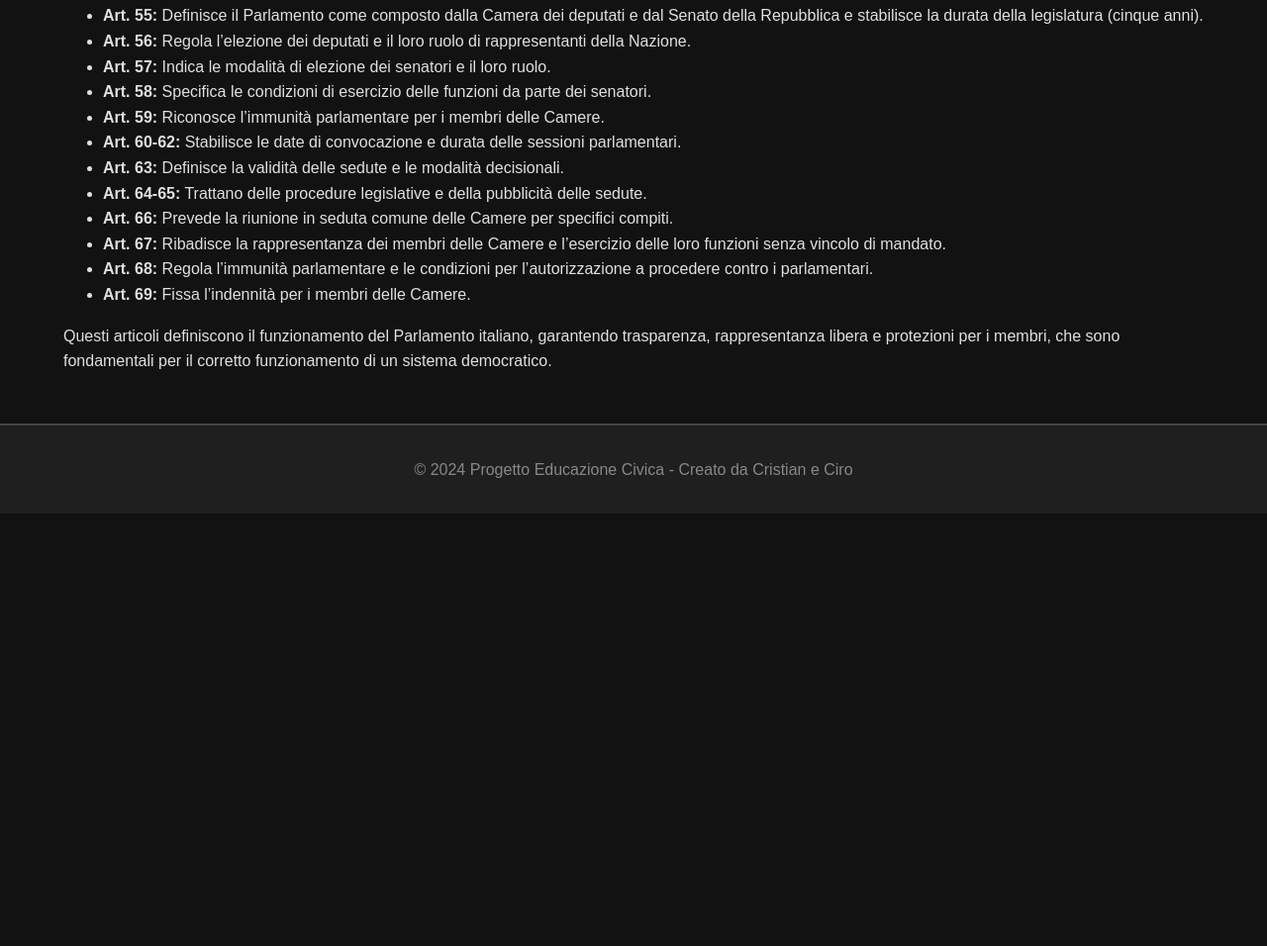
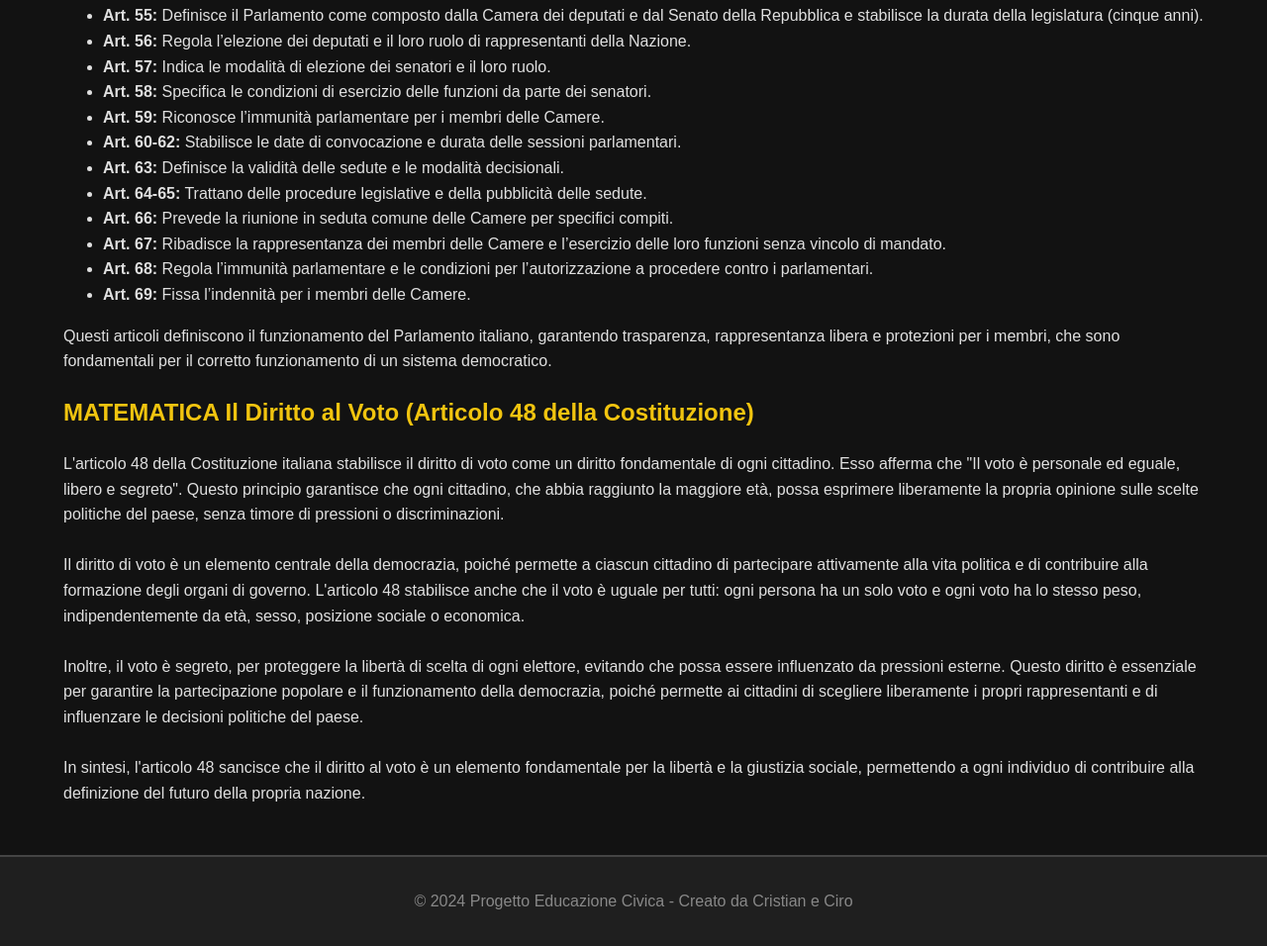
Before and after one commit to 00cry00/progettoedcivica, a plain HTML site: page matematica.html in a window 1280 px wide. Shown: the part 270-1226 px from the top of the page at 99% size. Before the commit the page ends 800 px from the top, so only its background shows below. Drawn offline with Linux system fonts and the light colour scheme.

Commit message:
Update matematica.html

```diff
--- a/matematica.html
+++ b/matematica.html
@@ -41,6 +41,16 @@
       <p>
         Questi articoli definiscono il funzionamento del Parlamento italiano, garantendo trasparenza, rappresentanza libera e protezioni per i membri, che sono fondamentali per il corretto funzionamento di un sistema democratico.
       </p>
+
+     <h2>MATEMATICA Il Diritto al Voto (Articolo 48 della Costituzione)
+</h2>
+    <p>L'articolo 48 della Costituzione italiana stabilisce il diritto di voto come un diritto fondamentale di ogni cittadino. Esso afferma che "Il voto è personale ed eguale, libero e segreto". Questo principio garantisce che ogni cittadino, che abbia raggiunto la maggiore età, possa esprimere liberamente la propria opinione sulle scelte politiche del paese, senza timore di pressioni o discriminazioni.
+<br><br>
+Il diritto di voto è un elemento centrale della democrazia, poiché permette a ciascun cittadino di partecipare attivamente alla vita politica e di contribuire alla formazione degli organi di governo. L'articolo 48 stabilisce anche che il voto è uguale per tutti: ogni persona ha un solo voto e ogni voto ha lo stesso peso, indipendentemente da età, sesso, posizione sociale o economica.
+<br><br>
+Inoltre, il voto è segreto, per proteggere la libertà di scelta di ogni elettore, evitando che possa essere influenzato da pressioni esterne. Questo diritto è essenziale per garantire la partecipazione popolare e il funzionamento della democrazia, poiché permette ai cittadini di scegliere liberamente i propri rappresentanti e di influenzare le decisioni politiche del paese.
+<br><br>
+In sintesi, l'articolo 48 sancisce che il diritto al voto è un elemento fondamentale per la libertà e la giustizia sociale, permettendo a ogni individuo di contribuire alla definizione del futuro della propria nazione.</p>
     </section>
   </main>
 
```
